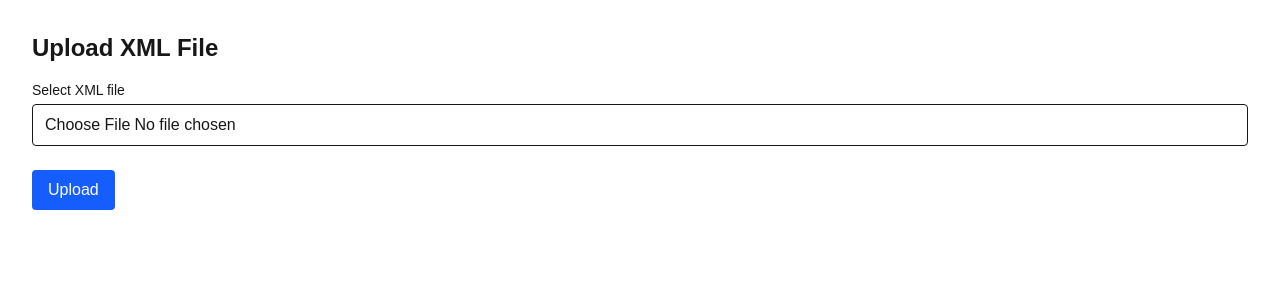
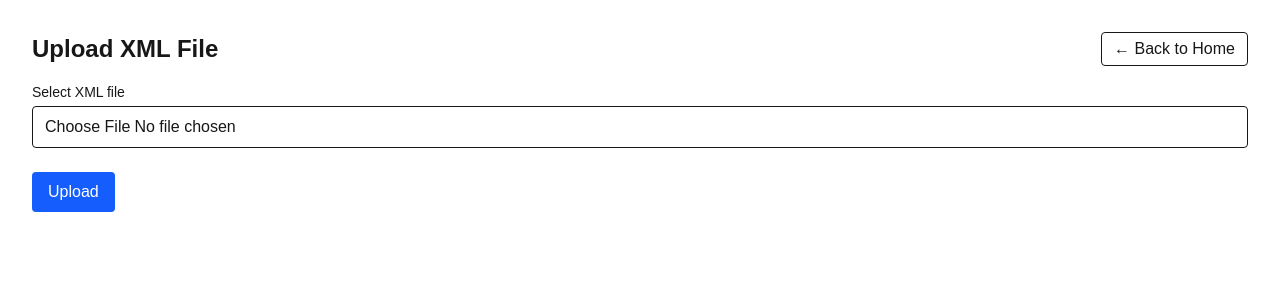
Before and after one commit to meghanadj/parcelDeliveryFE, a Next.js app: page /upload-file in a window 1280 px wide. Shown: the top 300 px of the page. Built offline with nearby package versions, Linux system fonts and the light colour scheme; no server answers.

Commit message:
Added back to home button

```diff
--- a/app/upload-file/page.tsx
+++ b/app/upload-file/page.tsx
@@ -1,6 +1,7 @@
 "use client";
 
 import React, { useState } from "react";
+import Link from "next/link";
 import { defaultClient } from "@/lib/apiClient";
 // ...existing code...
 
@@ -86,7 +87,12 @@ export default function UploadFilePage() {
 
   return (
     <main className="p-8">
-      <h1 className="text-2xl font-semibold mb-4">Upload XML File</h1>
+      <div className="flex items-center justify-between mb-4">
+        <h1 className="text-2xl font-semibold">Upload XML File</h1>
+        <Link href="/">
+          <button type="button" className="px-3 py-1 rounded border">← Back to Home</button>
+        </Link>
+      </div>
       <form onSubmit={handleSubmit} className="space-y-6">
         <div>
           <label className="block text-sm font-medium">Select XML file</label>
```
